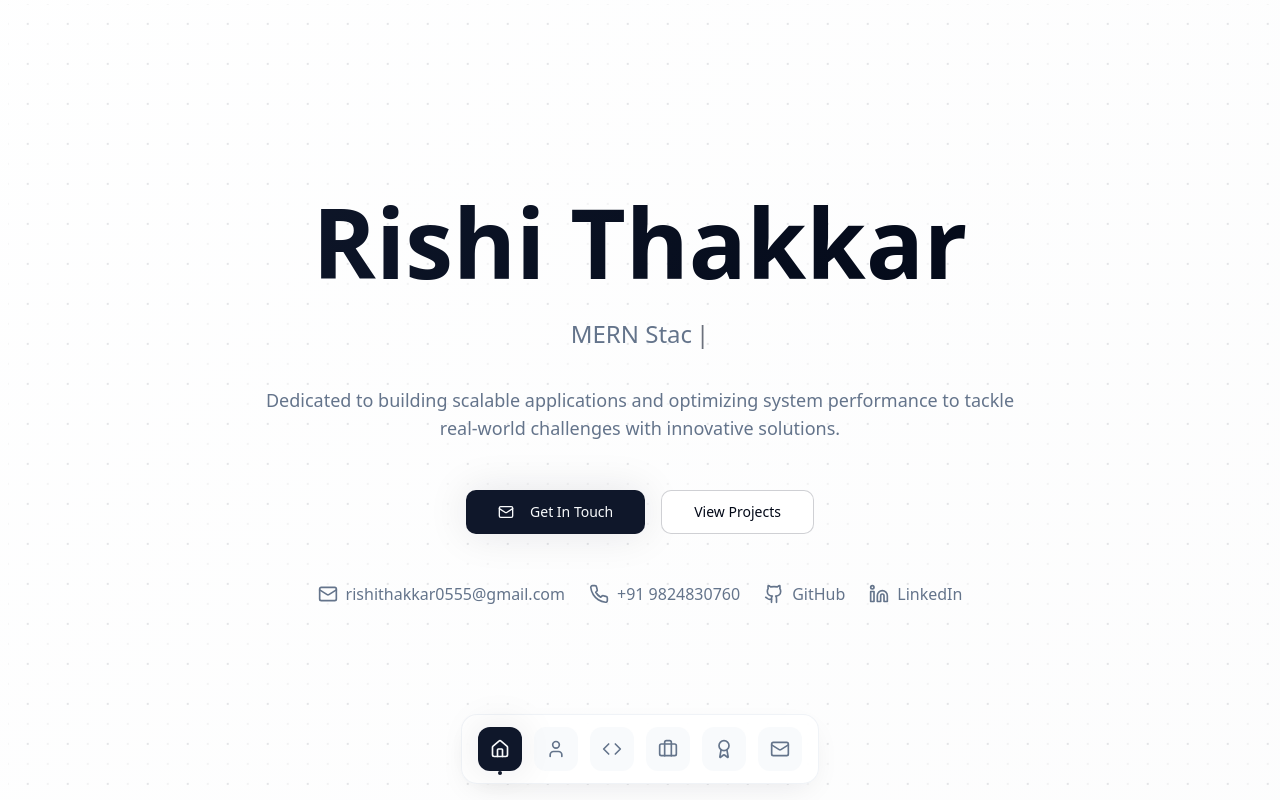
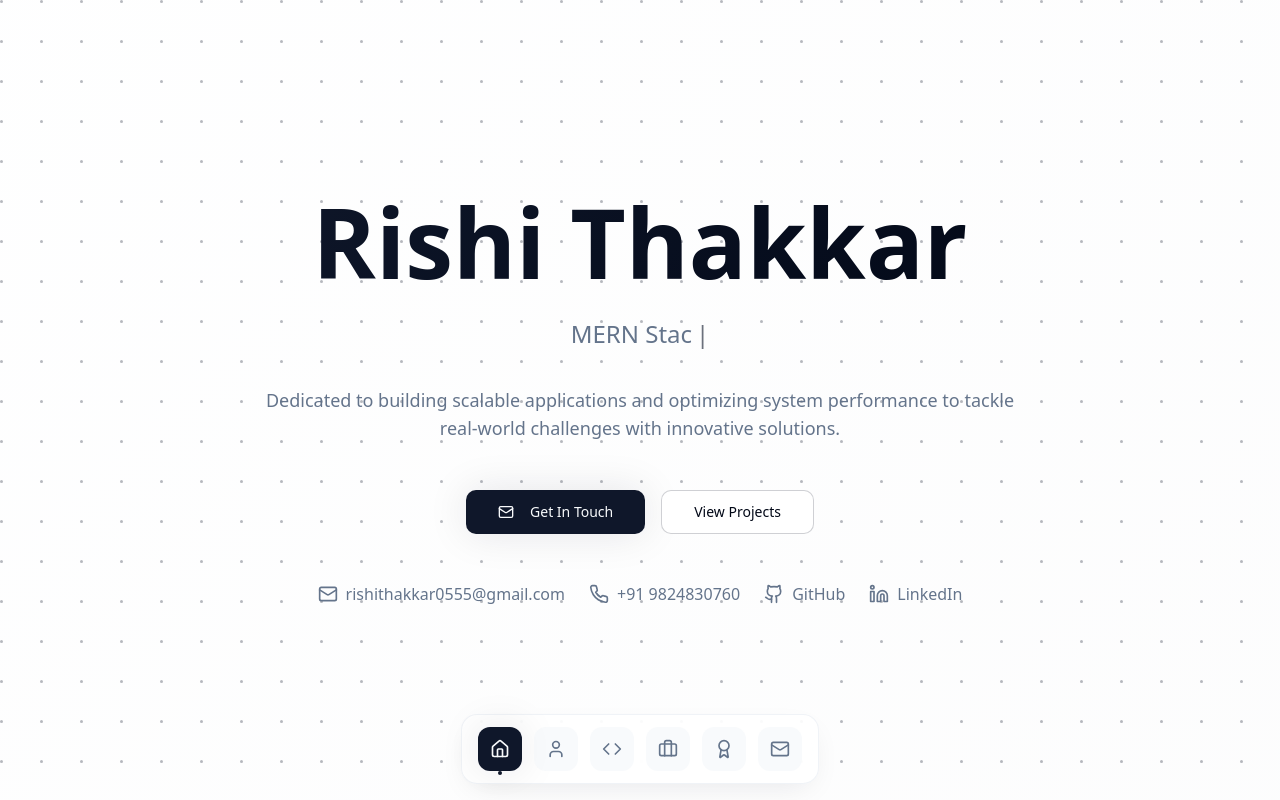
Before and after one commit to rthakkar0555/fab-portfolio-kit, a React (Vite) app: page / in a window 1280 px wide. Shown: the top 800 px of the page. Built offline with nearby package versions, Linux system fonts and the light colour scheme; a web font is replaced by a local one.

Commit message:
Fix dot grid effect
Re-implemented the dot grid effect by following the setup instructions from reactbits.dev, ensuring proper integration beyond just CSS application.

```diff
--- a/package.json
+++ b/package.json
@@ -45,6 +45,7 @@
     "cmdk": "^1.0.0",
     "date-fns": "^3.6.0",
     "embla-carousel-react": "^8.3.0",
+    "gsap": "^3.13.0",
     "input-otp": "^1.2.4",
     "lucide-react": "^0.462.0",
     "next-themes": "^0.3.0",
--- /dev/null
+++ b/src/components/DotGrid.tsx
@@ -0,0 +1,184 @@
+import React, { useEffect, useRef } from 'react';
+import { gsap } from 'gsap';
+
+interface DotGridProps {
+  dotSize?: number;
+  gap?: number;
+  baseColor?: string;
+  activeColor?: string;
+  proximity?: number;
+  shockRadius?: number;
+  shockStrength?: number;
+  resistance?: number;
+  returnDuration?: number;
+  className?: string;
+  style?: React.CSSProperties;
+}
+
+const DotGrid: React.FC<DotGridProps> = ({
+  dotSize = 4,
+  gap = 32,
+  baseColor = 'hsl(var(--primary) / 0.3)',
+  activeColor = 'hsl(var(--primary) / 0.8)',
+  proximity = 120,
+  shockRadius = 200,
+  shockStrength = 3,
+  resistance = 500,
+  returnDuration = 1.2,
+  className = '',
+  style = {},
+}) => {
+  const containerRef = useRef<HTMLDivElement>(null);
+  const dotsRef = useRef<HTMLDivElement[]>([]);
+  const mouseRef = useRef({ x: 0, y: 0 });
+
+  useEffect(() => {
+    const container = containerRef.current;
+    if (!container) return;
+
+    // Clear existing dots
+    container.innerHTML = '';
+    dotsRef.current = [];
+
+    const containerRect = container.getBoundingClientRect();
+    const cols = Math.ceil(containerRect.width / gap);
+    const rows = Math.ceil(containerRect.height / gap);
+
+    // Create dots
+    for (let row = 0; row < rows; row++) {
+      for (let col = 0; col < cols; col++) {
+        const dot = document.createElement('div');
+        dot.style.position = 'absolute';
+        dot.style.width = `${dotSize}px`;
+        dot.style.height = `${dotSize}px`;
+        dot.style.backgroundColor = baseColor;
+        dot.style.borderRadius = '50%';
+        dot.style.left = `${col * gap}px`;
+        dot.style.top = `${row * gap}px`;
+        dot.style.pointerEvents = 'none';
+        dot.style.transition = 'background-color 0.3s ease';
+
+        // Store original position
+        dot.dataset.originalX = `${col * gap}`;
+        dot.dataset.originalY = `${row * gap}`;
+
+        container.appendChild(dot);
+        dotsRef.current.push(dot);
+      }
+    }
+
+    const handleMouseMove = (e: MouseEvent) => {
+      const rect = container.getBoundingClientRect();
+      mouseRef.current.x = e.clientX - rect.left;
+      mouseRef.current.y = e.clientY - rect.top;
+
+      dotsRef.current.forEach((dot) => {
+        const dotRect = dot.getBoundingClientRect();
+        const containerRect = container.getBoundingClientRect();
+        const dotCenterX = dotRect.left - containerRect.left + dotSize / 2;
+        const dotCenterY = dotRect.top - containerRect.top + dotSize / 2;
+
+        const distance = Math.sqrt(
+          Math.pow(mouseRef.current.x - dotCenterX, 2) +
+          Math.pow(mouseRef.current.y - dotCenterY, 2)
+        );
+
+        if (distance < proximity) {
+          const force = (proximity - distance) / proximity;
+          const angle = Math.atan2(
+            mouseRef.current.y - dotCenterY,
+            mouseRef.current.x - dotCenterX
+          );
+
+          const moveX = Math.cos(angle) * force * 20;
+          const moveY = Math.sin(angle) * force * 20;
+
+          gsap.to(dot, {
+            x: moveX,
+            y: moveY,
+            duration: 0.3,
+            ease: "power2.out"
+          });
+
+          dot.style.backgroundColor = activeColor;
+        } else {
+          gsap.to(dot, {
+            x: 0,
+            y: 0,
+            duration: returnDuration,
+            ease: "power2.out"
+          });
+
+          dot.style.backgroundColor = baseColor;
+        }
+      });
+    };
+
+    const handleMouseClick = (e: MouseEvent) => {
+      const rect = container.getBoundingClientRect();
+      const clickX = e.clientX - rect.left;
+      const clickY = e.clientY - rect.top;
+
+      dotsRef.current.forEach((dot) => {
+        const dotRect = dot.getBoundingClientRect();
+        const containerRect = container.getBoundingClientRect();
+        const dotCenterX = dotRect.left - containerRect.left + dotSize / 2;
+        const dotCenterY = dotRect.top - containerRect.top + dotSize / 2;
+
+        const distance = Math.sqrt(
+          Math.pow(clickX - dotCenterX, 2) +
+          Math.pow(clickY - dotCenterY, 2)
+        );
+
+        if (distance < shockRadius) {
+          const force = (shockRadius - distance) / shockRadius;
+          const angle = Math.atan2(dotCenterY - clickY, dotCenterX - clickX);
+
+          const moveX = Math.cos(angle) * force * shockStrength * 10;
+          const moveY = Math.sin(angle) * force * shockStrength * 10;
+
+          gsap.to(dot, {
+            x: moveX,
+            y: moveY,
+            duration: 0.6,
+            ease: "power3.out"
+          });
+
+          gsap.to(dot, {
+            x: 0,
+            y: 0,
+            duration: returnDuration,
+            delay: 0.1,
+            ease: "elastic.out(1, 0.3)"
+          });
+        }
+      });
+    };
+
+    container.addEventListener('mousemove', handleMouseMove);
+    container.addEventListener('click', handleMouseClick);
+
+    return () => {
+      container.removeEventListener('mousemove', handleMouseMove);
+      container.removeEventListener('click', handleMouseClick);
+    };
+  }, [dotSize, gap, baseColor, activeColor, proximity, shockRadius, shockStrength, resistance, returnDuration]);
+
+  return (
+    <div
+      ref={containerRef}
+      className={`dot-grid ${className}`}
+      style={{
+        position: 'absolute',
+        inset: 0,
+        width: '100%',
+        height: '100%',
+        pointerEvents: 'auto',
+        overflow: 'hidden',
+        ...style,
+      }}
+    />
+  );
+};
+
+export default DotGrid;
--- a/src/components/Hero.tsx
+++ b/src/components/Hero.tsx
@@ -1,6 +1,7 @@
 import { Button } from "@/components/ui/button";
 import { Github, Linkedin, Mail, Phone } from "lucide-react";
 import { useState, useEffect } from "react";
+import DotGrid from "./DotGrid";
 const Hero = () => {
   const [currentRole, setCurrentRole] = useState("");
   const [currentIndex, setCurrentIndex] = useState(0);
@@ -37,11 +38,14 @@ const Hero = () => {
 
   return <section id="hero" className="min-h-screen flex items-center justify-center relative overflow-hidden">
       <div className="absolute inset-0 bg-gradient-hero opacity-10"></div>
-      <div className="dot-grid">
-        <div className="dot-grid__wrap">
-          <div className="dot-grid__canvas"></div>
-        </div>
-      </div>
+      <DotGrid
+        dotSize={3}
+        gap={40}
+        proximity={100}
+        shockRadius={180}
+        shockStrength={2}
+        returnDuration={1.5}
+      />
 
       <div className="container mx-auto px-6 text-center relative z-10">
         <div className="max-w-4xl mx-auto">
--- a/src/index.css
+++ b/src/index.css
@@ -131,38 +131,4 @@ All colors MUST be HSL.
     @apply rounded-2xl px-4 py-3 shadow-elegant;
   }
 
-  .dot-grid {
-    position: absolute;
-    inset: 0;
-    width: 100%;
-    height: 100%;
-    pointer-events: none;
-    overflow: hidden;
-  }
-
-  .dot-grid__wrap {
-    width: 100%;
-    height: 100%;
-    position: relative;
-  }
-
-  .dot-grid__canvas {
-    position: absolute;
-    inset: 0;
-    width: 100%;
-    height: 100%;
-    pointer-events: none;
-    opacity: 0.15;
-    background-image:
-      radial-gradient(circle, hsl(var(--primary) / 0.6) 1px, transparent 1px),
-      radial-gradient(circle, hsl(var(--primary) / 0.3) 1px, transparent 1px);
-    background-size: 40px 40px, 20px 20px;
-    background-position: 0 0, 10px 10px;
-    animation: dot-float 20s ease-in-out infinite;
-  }
-
-  @keyframes dot-float {
-    0%, 100% { transform: translate(0, 0); }
-    50% { transform: translate(10px, 5px); }
-  }
 }
```
Also changed, not shown: 1 other file (tests, documents, lock files or other folders).
